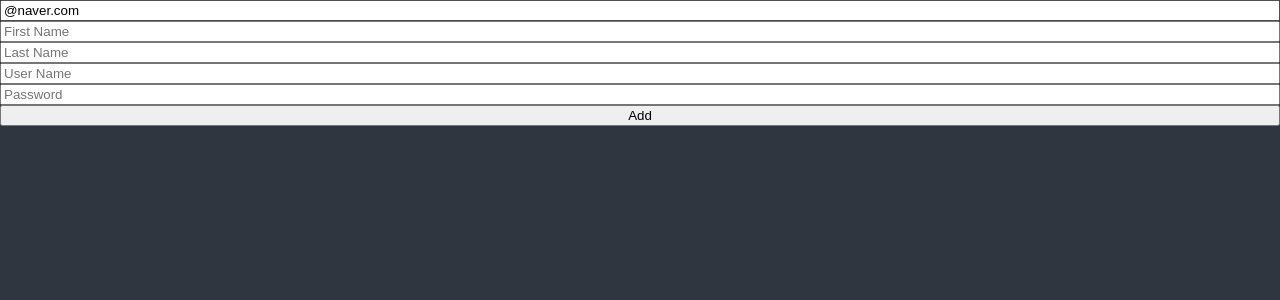
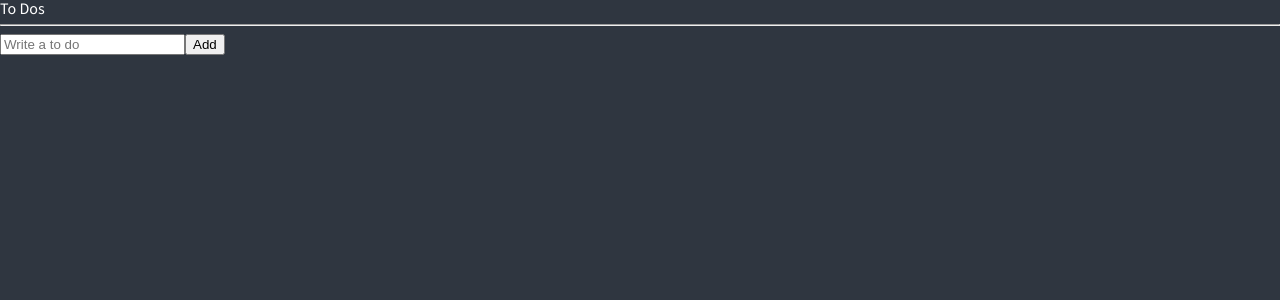
Before and after one commit to HyungwonJin/todo-react-ts, a React (Create React App) app: page / in a window 1280 px wide. Shown: the top 300 px of the page. Built offline with nearby package versions, Linux system fonts and the light colour scheme.

Commit message:
feat: useRecoilState를 사용해서 상태관리

```diff
--- a/src/App.tsx
+++ b/src/App.tsx
@@ -1,6 +1,5 @@
-import React from "react";
 import { createGlobalStyle } from "styled-components";
-import ToDoList from "./ToDoList";
+import ToDoList from "./components/ToDoList";
 
 const GlobalStyle = createGlobalStyle`
 @import url('https://fonts.googleapis.com/css2?family=Source+Sans+Pro:wght@300;400&display=swap');
--- a/src/ToDoList.tsx
+++ /dev/null
@@ -1,103 +0,0 @@
-import { useForm } from "react-hook-form";
-
-/* function ToDoList() {
-  const [toDo, setToDo] = useState("");
-  const [toDoError, setToDoError] = useState("");
-  const onChange = (event: React.FormEvent<HTMLInputElement>) => {
-    const {
-      currentTarget: { value },
-    } = event;
-    setToDoError("");
-    setToDo(value);
-  };
-  const onSubmit = (event: React.FormEvent<HTMLFormElement>) => {
-    event.preventDefault();
-    if (toDo.length < 10) {
-      return setToDoError("To do should be longer");
-    }
-    console.log("submit");
-  };
-  return (
-    <div>
-      <form onSubmit={onSubmit}>
-        <input onChange={onChange} value={toDo} placeholder="Write a to do" />
-        <button>Add</button>
-        {toDoError !== "" ? toDoError : null}
-      </form>
-    </div>
-  );
-} */
-
-interface IForm {
-  // 필수가 아닌 항목이 있다면 변수명?:타입 의 형태로 적을 것
-  email: string;
-  firstName: string;
-  lastName: string;
-  userName: string;
-  password: string;
-}
-
-function ToDoList() {
-  const {
-    register,
-    handleSubmit,
-    formState: { errors },
-  } = useForm<IForm>({
-    defaultValues: {
-      email: "@naver.com",
-    },
-  });
-  const onValid = (data: IForm) => {
-    console.log(data);
-  };
-  console.log(errors);
-  return (
-    <div>
-      <form
-        style={{ display: "flex", flexDirection: "column" }}
-        onSubmit={handleSubmit(onValid)}
-      >
-        <input
-          {...register("email", {
-            required: "Email is required",
-            pattern: {
-              value: /^[A-Za-z0-9._%+-]+@naver.com$/,
-              message: "Only naver.com emails allowed",
-            },
-          })}
-          placeholder="Email"
-        />
-        <span>{errors?.email?.message}</span>
-        <input
-          {...register("firstName", { required: "Write your first name" })}
-          placeholder="First Name"
-        />
-        <span>{errors?.firstName?.message}</span>
-        <input
-          {...register("lastName", { required: "Write your last name" })}
-          placeholder="Last Name"
-        />
-        <span>{errors?.lastName?.message}</span>
-        <input
-          {...register("userName", { required: "Write your user name" })}
-          placeholder="User Name"
-        />
-        <span>{errors?.userName?.message}</span>
-        <input
-          {...register("password", {
-            required: "Password is required",
-            minLength: {
-              value: 5,
-              message: "Your password is too short.",
-            },
-          })}
-          placeholder="Password"
-        />
-        <span>{errors?.password?.message}</span>
-        <button>Add</button>
-      </form>
-    </div>
-  );
-}
-
-export default ToDoList;
--- /dev/null
+++ b/src/components/ToDoList.tsx
@@ -0,0 +1,52 @@
+import { useForm } from "react-hook-form";
+import { atom, useRecoilState } from "recoil";
+
+interface IForm {
+  toDo: string;
+}
+
+interface IToDo {
+  text: string;
+  id: number;
+  category: "TO_DO" | "DOING" | "DONE";
+}
+
+const toDoState = atom<IToDo[]>({
+  key: "toDo",
+  default: [],
+});
+
+function ToDoList() {
+  const [toDos, setToDos] = useRecoilState(toDoState);
+  const { register, handleSubmit, setValue } = useForm<IForm>();
+  const onValid = ({ toDo }: IForm) => {
+    setToDos((oldToDos) => [
+      { text: toDo, id: Date.now(), category: "TO_DO" },
+      ...oldToDos,
+    ]);
+    setValue("toDo", "");
+  };
+  console.log(toDos);
+  return (
+    <div>
+      <h1>To Dos</h1>
+      <hr />
+      <form onSubmit={handleSubmit(onValid)}>
+        <input
+          {...register("toDo", {
+            required: "Please write a To Do",
+          })}
+          placeholder="Write a to do"
+        />
+        <button>Add</button>
+      </form>
+      <ul>
+        {toDos.map((toDo) => (
+          <li key={toDo.id}>{toDo.text}</li>
+        ))}
+      </ul>
+    </div>
+  );
+}
+
+export default ToDoList;
```
